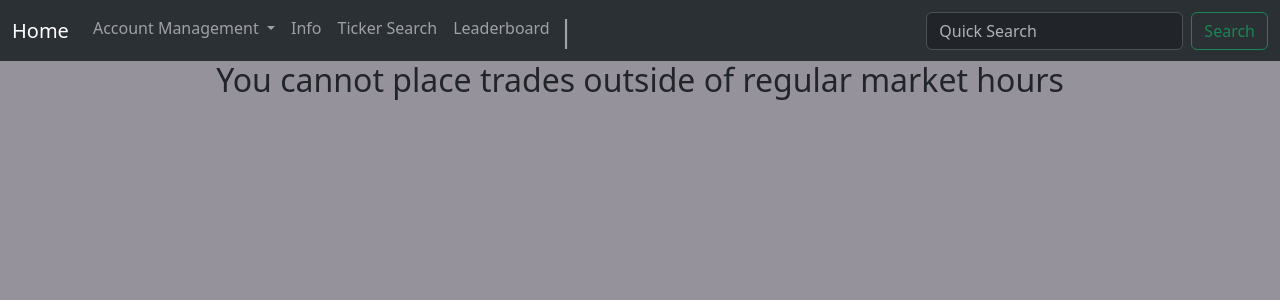
After one commit to 33QWERTY33/DayTradingSim, a Django app: page /order/outside-market-hours/ in a window 1280 px wide. The commit adds this page. Shown: the top 300 px of the page. Run offline with Django 5.2, Linux system fonts and the light colour scheme.

Commit message:
added market hours filter

```diff
--- /dev/null
+++ b/TradingSim/OrdersApp/templates/not-market-hours.html
@@ -0,0 +1,5 @@
+{% extends "layouts/layout.html" %}
+
+{% block content %}
+    <h2 class = "text-center">You cannot place trades outside of regular market hours</h2>
+{% endblock content %}
--- a/TradingSim/OrdersApp/urls.py
+++ b/TradingSim/OrdersApp/urls.py
@@ -1,5 +1,5 @@
 from django.urls import path
-from .views import place_buy_order, place_sell_order, buy_order_details, sell_order_details, insufficient_funds
+from .views import place_buy_order, place_sell_order, buy_order_details, sell_order_details, insufficient_funds, not_market_hours
 
 app_name = "order"
 
@@ -7,6 +7,7 @@ urlpatterns = [
     path("buy-order/", place_buy_order, name="buy-order"),
     path("sell-order/", place_sell_order, name="sell-order"),
     path("insufficient-funds/", insufficient_funds, name="insufficient-funds"),
+    path("outside-market-hours/", not_market_hours, name="outside-market-hours"),
     path("buy/<slug:id>", buy_order_details, name="buy-order-details"),
     path("sell/<slug:id>", sell_order_details, name="sell-order-details"),
 ]
--- a/TradingSim/OrdersApp/views.py
+++ b/TradingSim/OrdersApp/views.py
@@ -4,6 +4,7 @@ from yfinance.base import TickerBase
 from datetime import datetime
 from UsersApp.models import UserPortfolio
 from django.contrib.auth.decorators import login_required
+from datetime import datetime
 
 # Create your views here.
 @login_required(login_url="/user/login")
@@ -11,13 +12,15 @@ def place_buy_order(request):
     user_portfolio = UserPortfolio.objects.get(username=request.user)
     if request.method == "POST":
         try:
+            hour = datetime.now().hour
+
             new_buy_order = BuyOrders()
 
             new_buy_order.user = request.POST.get("username")
             new_buy_order.ticker = request.POST.get("ticker").upper()
             new_buy_order.buyPrice = float(TickerBase(new_buy_order.ticker).get_info().get("currentPrice") or TickerBase(new_buy_order.ticker).get_info().get("navPrice"))
             new_buy_order.stockAmount = float(request.POST.get("stockAmount"))
-            new_buy_order.cashAmount = new_buy_order.buyprice * new_buy_order.stockAmount
+            new_buy_order.cashAmount = new_buy_order.buyPrice * new_buy_order.stockAmount
             new_buy_order.sellTrigger = float(request.POST.get("sellTrigger"))
             new_buy_order.buyDate = datetime.now().date()
 
@@ -27,13 +30,22 @@ def place_buy_order(request):
                 return redirect("order:insufficient-funds")
             # broke people land
 
+            # REMOVE THIS BLOCK FOR THE PRESENTATION
+
+            if hour < 9 or hour > 16:
+                return redirect("order:outside-market-hours")
+            # This one is difficult to test, manually changing the time messes up the yfinance web scrapers
+            # filter worked before 9:00, just have to test after 4
+
+            # REMOVE THIS BLOCK FOR THE PRESENTATION
+
             user_portfolio.investedAmount += new_buy_order.cashAmount
             user_portfolio.liquidAmount = user_portfolio.totalPortfolioAmount - user_portfolio.investedAmount
             # updating UserPortfolio fields
 
             user_portfolio.save()
             new_buy_order.save()
-        except:
+        except ZeroDivisionError:
             return redirect("ticker:incorrect-ticker")
 
         return redirect("home")
@@ -89,3 +101,6 @@ def buy_order_details(request, id):
 
 def insufficient_funds(request):
     return render(request, "insufficient-funds.html")
+
+def not_market_hours(request):
+    return render(request, "not-market-hours.html")
--- a/TradingSim/TradingSim/utils.py
+++ b/TradingSim/TradingSim/utils.py
@@ -31,6 +31,9 @@ def collectStats(request):
 
     invested_portfolio = user_portfolio.investedAmount
 
+    liquid_percent = round((liquid_portfolio / total_portfolio) * 100, 2)
+    invested_percent = round((invested_portfolio / total_portfolio) * 100, 2)
+
     for order in buy_orders:
         order.totalPercentage = round((order.cashAmount / total_portfolio) * 100, 2)
 
@@ -38,4 +41,5 @@ def collectStats(request):
         order.totalPercentage = round((order.profit / total_profit) * 100, 2)
 
     return {"buy_orders": buy_orders, "sell_orders": sell_orders, "total_profit": total_profit, "max_profit": max_profit, "avg_profit": avg_profit,
-            "avg_buy_sell_duration": avg_buy_sell_duration,"total_portfolio": total_portfolio, "liquid_portfolio": liquid_portfolio, "invested_portfolio": invested_portfolio}
+            "avg_buy_sell_duration": avg_buy_sell_duration,"total_portfolio": total_portfolio, "liquid_portfolio": liquid_portfolio,
+            "invested_portfolio": invested_portfolio, "liquid_percent": liquid_percent, "invested_percent":invested_percent}
--- a/TradingSim/templates/home.html
+++ b/TradingSim/templates/home.html
@@ -40,6 +40,8 @@
             <th class="text-center" scope="col">Portfolio Total</th>
             <th class="text-center" scope="col">Liquid</th>
             <th class="text-center" scope="col">Invested</th>
+            <th class="text-center" scope="col">Liquid %</th>
+            <th class="text-center" scope="col">Invested %</th>
         </tr>
         </thead>
         <tbody>
@@ -47,6 +49,8 @@
             <th class="text-center">{{ stats.total_portfolio }}</th>
             <th class="text-center">{{ stats.liquid_portfolio }}</th>
             <th class="text-center">{{ stats.invested_portfolio }}</th>
+            <th class="text-center">{{ stats.liquid_percent }}</th>
+            <th class="text-center">{{ stats.invested_percent }}</th>
         </tr>
         </tbody>
     </table>
--- a/project_notes.txt
+++ b/project_notes.txt
@@ -11,7 +11,6 @@ Overview:
 Current Task:
     - implement the sell trigger using the history method of the yfinance api
 Improvement Ideas:
-    - create a leaderboard for different users and put it in the navbar
     - create a matplotlib plot using some of the history data, save the image to a media directory, then load it to the frontend, possibly in the buy order details behind a button called generate
 
 Notes:
--- /dev/null
+++ b/sandbox.py
@@ -0,0 +1,3 @@
+from datetime import datetime
+
+print(datetime.now().hour)
```
